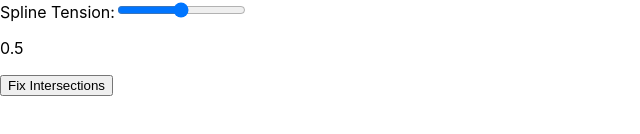
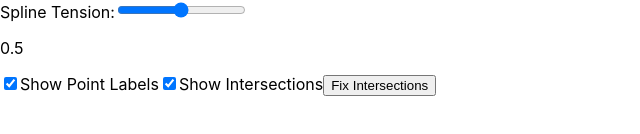
Before and after one commit to famousj/spline-demo, a React (Create React App) app: page / in a window 1280 px wide. Shown: the part 304-438 px from the top of the page, without its empty margins (0-640 px from the left). Built offline with nearby package versions, Linux system fonts and the light colour scheme.

Commit message:
Add some controls to show or hide the indices.

```diff
--- a/src/SplineImage.tsx
+++ b/src/SplineImage.tsx
@@ -8,6 +8,9 @@ import * as splinemath from './splinemath';
 const SplineImage: React.FC = () => {
   const [points, setPoints] = useState<SplinePoint[]>([]);
   const [tension, setTension] = useState<number>(0.5);
+  const [showIndices, setShowIndices] = useState<boolean>(true);
+  const [showIntersections, setShowIntersections] = useState<boolean>(true);
+
   //const [intersections, setIntersections] = useState<{x: number, y: number}[]>([]);
 
   const svgRef = useRef<SVGSVGElement>(null);
@@ -77,6 +80,7 @@ const SplineImage: React.FC = () => {
 
       svg.selectAll('g').remove();
       svg.selectAll('path').remove();
+      svg.selectAll('text').remove();
       svg.selectAll('.intersection-point').remove();
 
       if (points.length >= 3) {
@@ -97,8 +101,7 @@ const SplineImage: React.FC = () => {
 
       const intersections = splinemath.findSelfIntersections(points);
 
-      // Render intersection points
-      if (intersections.length > 0) {
+      if (showIntersections && intersections.length > 0) {
         svg.selectAll('.intersection-point')
           .data(intersections)
           .enter()
@@ -125,6 +128,7 @@ const SplineImage: React.FC = () => {
         .attr('fill', pointColor)
         .attr('stroke', pointOutlineColor)
 
+      if (showIndices) {
         pointGroup
           .append('text')
           .attr('x', d => d.x)
@@ -133,7 +137,9 @@ const SplineImage: React.FC = () => {
           .attr('dominant-baseline', 'middle')
           .attr('fill', 'black')
           .text(d => d.index.toString());
-  }, [points, tension]);
+      }
+
+  }, [points, tension, showIndices, showIntersections]);
 
   return (
     <div className="w-full max-w-[50vw] mx-auto p-4">
@@ -156,6 +162,24 @@ const SplineImage: React.FC = () => {
           onTensionChange={setTension}
         />
       </div>
+      <label className="flex items-center space-x-2">
+        <input
+          type="checkbox"
+          checked={showIndices}
+          onChange={() => setShowIndices(!showIndices)}
+          className="form-checkbox"
+        />
+        <span>Show Point Labels</span>
+      </label>
+      <label className="flex items-center space-x-2">
+        <input
+          type="checkbox"
+          checked={showIntersections}
+          onChange={() => setShowIntersections(!showIntersections)}
+          className="form-checkbox"
+        />
+        <span>Show Intersections</span>
+      </label>
       <button
         onClick={fixIntersections}
         className="bg-red-500 text-white px-4 py-2 rounded hover:bg-red-600 transition-colors"
```
Lines whose indentation alone changed are shown as unchanged.
